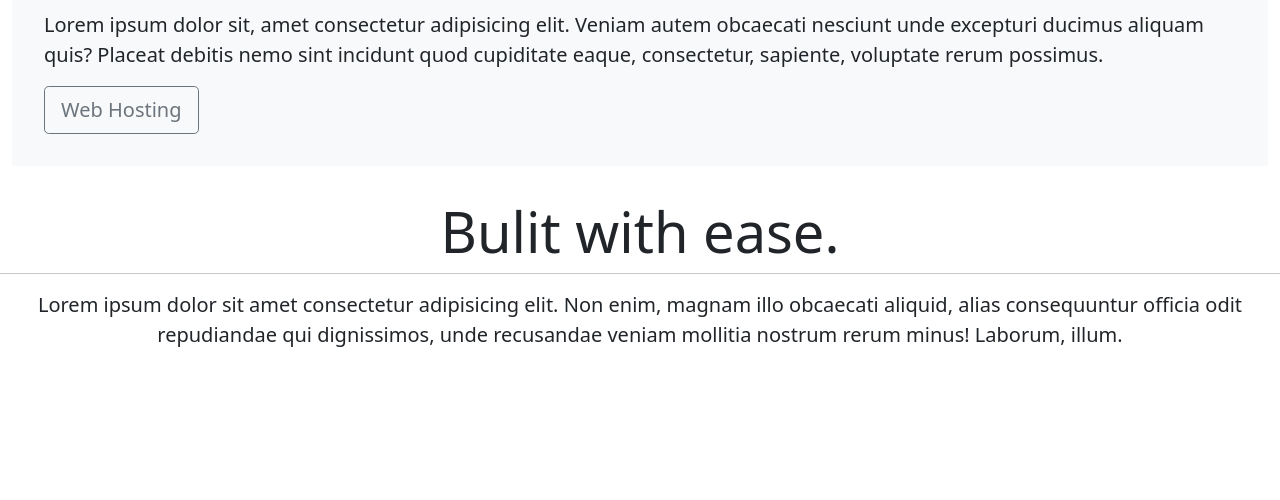
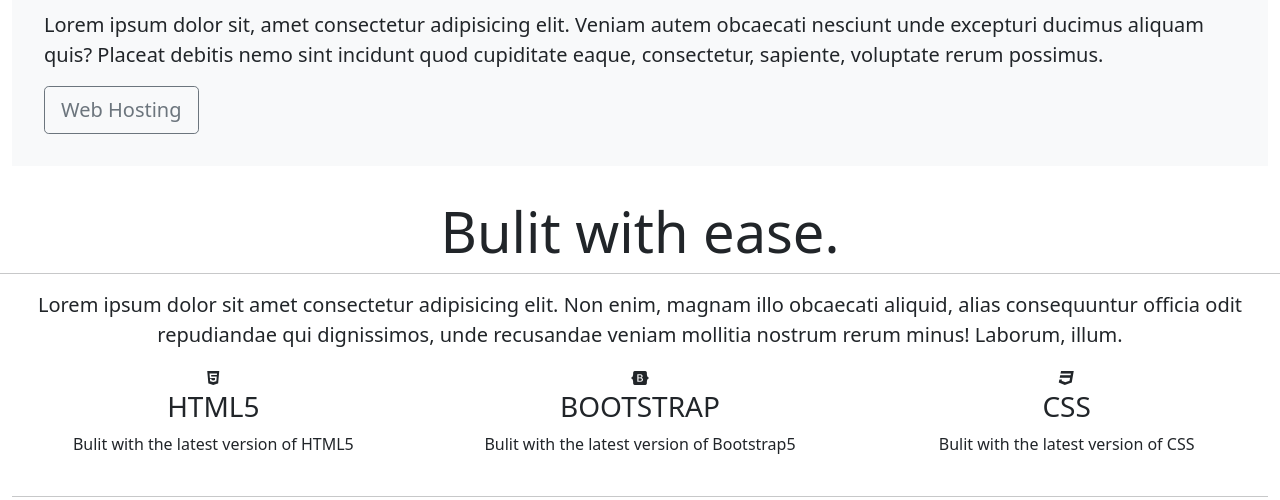
Before and after one commit to jonghwa-hong/clone-bootstrap1, a plain HTML site: page index.html in a window 1280 px wide. Shown: the part 1048-1548 px from the top of the page. Before the commit the page ends 1414 px from the top, so only its background shows below. Drawn offline with nearby package versions, Linux system fonts and the light colour scheme.

Commit message:
three columns section

```diff
--- a/index.html
+++ b/index.html
@@ -11,6 +11,7 @@
     <script src="https://cdn.jsdelivr.net/npm/bootstrap@5.0.0-beta1/dist/js/bootstrap.bundle.min.js"
         integrity="sha384-ygbV9kiqUc6oa4msXn9868pTtWMgiQaeYH7/t7LECLbyPA2x65Kgf80OJFdroafW"
         crossorigin="anonymous"></script>
+    <link rel="stylesheet" href="https://pro.fontawesome.com/releases/v5.10.0/css/all.css" integrity="sha384-AYmEC3Yw5cVb3ZcuHtOA93w35dYTsvhLPVnYs9eStHfGJvOvKxVfELGroGkvsg+p" crossorigin="anonymous"/>
     <link rel="preconnect" href="https://fonts.gstatic.com">
     <link href="https://fonts.googleapis.com/css2?family=Roboto&display=swap" rel="stylesheet">
 </head>
@@ -112,6 +113,28 @@
         </div>
     </div>
 
+    <!-- Three Columns Section -->
+    <div class="container-fluid padding">
+        <div class="row text-center padding">
+            <div class="col-xs-12 col-sm-6 col-md-4">
+                <i class="fab fa-html5"></i>
+                <h3>HTML5</h3>
+                <p>Bulit with the latest version of HTML5</p>
+            </div>
+            <div class="col-xs-12 col-sm-6 col-md-4">
+                <i class="fab fa-bootstrap"></i>
+                <h3>BOOTSTRAP</h3>
+                <p>Bulit with the latest version of Bootstrap5</p>
+            </div>
+            <div class="col-xs-12 col-sm-6 col-md-4">
+                <i class="fab fa-css3"></i>
+                <h3>CSS</h3>
+                <p>Bulit with the latest version of CSS</p>
+            </div>
+
+        </div>
+    <hr class="my-4">
+    </div>
 
 </body>
 
```
